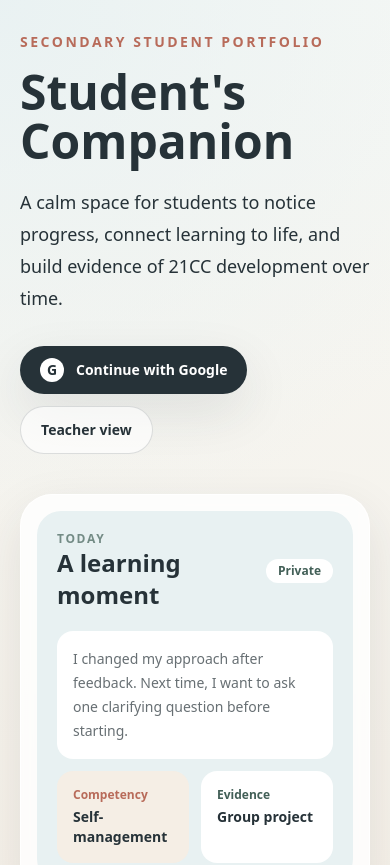
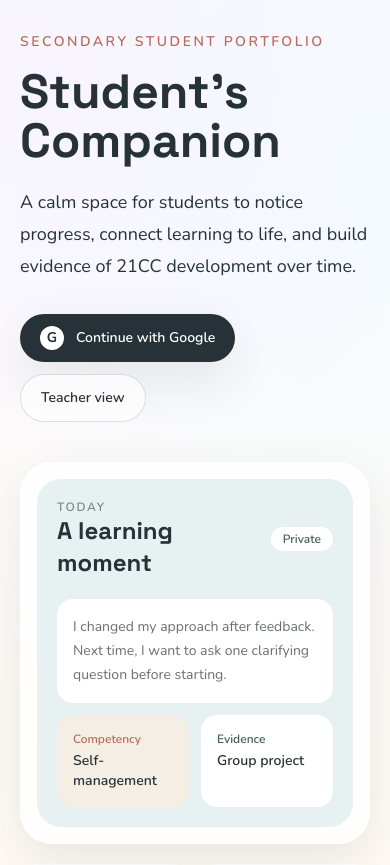
Before and after one commit to victorgyx-byte/quiet-portfolio, a Next.js app: page / in a window 390 px wide. Shown: the top 865 px of the page. Built offline with nearby package versions, Linux system fonts and the light colour scheme; no server answers.

Commit message:
Youth refresh v1: friendlier typography, softer visuals, and teen-oriented tone

```diff
--- a/app/globals.css
+++ b/app/globals.css
@@ -5,6 +5,13 @@
 :root {
   color: #263238;
   background: #f6f8f5;
+  --bg-1: #f7f4ff;
+  --bg-2: #f2fbff;
+  --bg-3: #fffaf2;
+  --ink: #23323a;
+  --accent: #ff6f61;
+  --accent-2: #4e7cff;
+  --accent-3: #18b08e;
 }
 
 * {
@@ -13,9 +20,18 @@
 
 body {
   min-height: 100vh;
+  font-family: var(--font-body), ui-sans-serif, system-ui, sans-serif;
   background:
-    radial-gradient(circle at top left, rgba(232, 241, 242, 0.9), transparent 34rem),
-    linear-gradient(180deg, #f6f8f5 0%, #f5eee5 100%);
+    radial-gradient(circle at 12% 8%, var(--bg-1) 0%, transparent 28rem),
+    radial-gradient(circle at 92% 16%, var(--bg-2) 0%, transparent 28rem),
+    linear-gradient(180deg, #fcfcfe 0%, var(--bg-3) 100%);
+}
+
+h1,
+h2,
+h3,
+h4 {
+  font-family: var(--font-display), ui-sans-serif, system-ui, sans-serif;
 }
 
 button,
@@ -33,16 +49,19 @@ select {
   min-height: 48px;
   width: 100%;
   border-radius: 16px;
-  background: #263238;
+  background: linear-gradient(135deg, #2a3942 0%, #35515e 100%);
   padding: 12px 16px;
   font-size: 0.925rem;
   font-weight: 700;
   color: #ffffff;
-  transition: background 160ms ease;
+  transition:
+    background 160ms ease,
+    transform 160ms ease;
 }
 
 .btn-primary:hover {
-  background: #425f57;
+  transform: translateY(-1px);
+  background: linear-gradient(135deg, #304650 0%, #3e6070 100%);
 }
 
 .btn-secondary {
@@ -67,3 +86,9 @@ select {
   font-weight: 700;
   color: rgba(38, 50, 56, 0.68);
 }
+
+.glass-card {
+  border: 1px solid rgba(255, 255, 255, 0.85);
+  background: rgba(255, 255, 255, 0.82);
+  backdrop-filter: blur(10px);
+}
--- a/app/layout.tsx
+++ b/app/layout.tsx
@@ -1,6 +1,17 @@
 import type { Metadata } from "next";
+import { Nunito, Space_Grotesk } from "next/font/google";
 import "./globals.css";
 import { AuthProvider } from "@/components/auth-provider";
+
+const nunito = Nunito({
+  subsets: ["latin"],
+  variable: "--font-body"
+});
+
+const spaceGrotesk = Space_Grotesk({
+  subsets: ["latin"],
+  variable: "--font-display"
+});
 
 export const metadata: Metadata = {
   title: "Student's Companion",
@@ -14,7 +25,7 @@ export default function RootLayout({
 }>) {
   return (
     <html lang="en">
-      <body>
+      <body className={`${nunito.variable} ${spaceGrotesk.variable}`}>
         <AuthProvider>{children}</AuthProvider>
       </body>
     </html>
--- a/components/reflection-form.tsx
+++ b/components/reflection-form.tsx
@@ -156,7 +156,7 @@ export function ReflectionForm() {
   return (
     <form
       onSubmit={handleSave}
-      className="rounded-3xl border border-white/80 bg-white/88 p-4 shadow-soft backdrop-blur sm:p-5"
+      className="glass-card rounded-3xl p-4 shadow-soft sm:p-5"
     >
       <div className="mb-4 flex items-center justify-between">
         <p className="text-xs font-semibold uppercase tracking-[0.14em] text-ink/50">
@@ -178,7 +178,7 @@ export function ReflectionForm() {
         <div className="space-y-4">
           <h2 className="text-2xl font-bold text-ink">Saved to timeline</h2>
           <p className="text-sm leading-6 text-ink/68">
-            Your reflection has been captured successfully.
+            Nice one. Your moment is now part of your growth story.
           </p>
           <div className="grid gap-2 sm:grid-cols-2">
             <Link
@@ -220,7 +220,7 @@ export function ReflectionForm() {
               </label>
 
               <label className="block">
-                <span className="text-sm font-semibold text-ink">Photo (optional)</span>
+                <span className="text-sm font-semibold text-ink">Photo drop (optional)</span>
                 <input
                   type="file"
                   accept="image/*"
@@ -269,7 +269,7 @@ export function ReflectionForm() {
                   What made this important?
                 </h2>
                 <p className="mt-1 text-sm leading-6 text-ink/62">
-                  What did you notice, what helped, what can you do from here?
+                  What did you notice, what helped, and what might you do next?
                 </p>
               </div>
               <textarea
@@ -312,7 +312,7 @@ export function ReflectionForm() {
                   What kind of growth does this show?
                 </h2>
                 <p className="mt-1 text-sm leading-6 text-ink/62">
-                  Choose one that feels closest, then pick context.
+                  Pick the one that fits best, then choose context.
                 </p>
               </div>
 
@@ -380,7 +380,7 @@ export function ReflectionForm() {
               <div>
                 <h2 className="text-xl font-bold text-ink sm:text-2xl">Who should see this?</h2>
                 <p className="mt-1 text-sm leading-6 text-ink/62">
-                  Sharing with teachers can help you get feedback and guidance. You can
+                  Sharing with teachers can help you get ideas and guidance. You can
                   keep this private if you prefer.
                 </p>
               </div>
--- a/components/reflection-timeline.tsx
+++ b/components/reflection-timeline.tsx
@@ -31,11 +31,11 @@ export function ReflectionTimeline() {
   }, [user]);
 
   return (
-    <section className="rounded-3xl border border-white/80 bg-white/70 p-4 shadow-soft backdrop-blur sm:p-5">
+    <section className="glass-card rounded-3xl p-4 shadow-soft sm:p-5">
       <div className="flex items-end justify-between gap-3">
         <div>
           <h2 className="text-xl font-bold text-ink sm:text-2xl">Timeline</h2>
-          <p className="mt-1 text-sm text-ink/62">Your reflection feed in reverse order.</p>
+          <p className="mt-1 text-sm text-ink/62">Your moments, newest first.</p>
         </div>
         <span className="rounded-full bg-white px-3 py-1 text-xs font-semibold text-ink/60">
           {reflections.length} saved
@@ -58,7 +58,7 @@ export function ReflectionTimeline() {
         {reflections.map(reflection => (
           <article
             key={reflection.id}
-            className="overflow-hidden rounded-2xl border border-ink/10 bg-white"
+            className="overflow-hidden rounded-2xl border border-ink/10 bg-white shadow-[0_8px_24px_rgba(35,50,58,0.06)]"
           >
             {reflection.images?.length ? (
               <div className="grid grid-cols-2 gap-[1px] bg-ink/10 sm:grid-cols-3">
@@ -82,13 +82,13 @@ export function ReflectionTimeline() {
             ) : null}
             <div className="p-4">
               <div className="flex flex-wrap items-center gap-2">
-                <span className="rounded-full bg-skywash px-3 py-1 text-xs font-semibold text-moss">
+                <span className="rounded-full bg-[#eef3ff] px-3 py-1 text-xs font-semibold text-[#395cc7]">
                   {reflection.competency}
                 </span>
-                <span className="rounded-full bg-oat px-3 py-1 text-xs font-semibold text-clay">
+                <span className="rounded-full bg-[#fff3e9] px-3 py-1 text-xs font-semibold text-[#bc664f]">
                   {reflection.category}
                 </span>
-                <span className="rounded-full bg-mist px-3 py-1 text-xs font-semibold text-ink/56">
+                <span className="rounded-full bg-[#f4f8fb] px-3 py-1 text-xs font-semibold text-ink/56">
                   {reflection.visibility === "private" ? "Private" : "Shared"}
                 </span>
               </div>
--- a/components/student-dashboard.tsx
+++ b/components/student-dashboard.tsx
@@ -9,14 +9,24 @@ export function StudentDashboard() {
 
   return (
     <div className="space-y-4">
-      <section className="rounded-3xl bg-ink p-5 text-white shadow-soft">
-        <p className="text-xs font-semibold uppercase tracking-[0.16em] text-white/55">
-          Reflection Space
+      <section className="glass-card rounded-3xl p-5 shadow-soft">
+        <p className="text-xs font-semibold uppercase tracking-[0.14em] text-ink/45">
+          Your Space
         </p>
-        <h1 className="mt-2 text-2xl font-bold sm:text-3xl">Hi {firstName}, what shifted today?</h1>
-        <p className="mt-2 max-w-2xl text-sm leading-6 text-white/72">
-          Add one short reflection. Keep it private, or share when you are ready.
+        <h1 className="mt-2 text-2xl font-bold text-ink sm:text-3xl">
+          Hey {firstName}, what stuck with you today?
+        </h1>
+        <p className="mt-2 max-w-2xl text-sm leading-6 text-ink/68">
+          Snap a quick thought, add context later, and build your story over time.
         </p>
+        <div className="mt-4 flex flex-wrap gap-2">
+          <span className="rounded-full bg-[#eef3ff] px-3 py-1 text-xs font-semibold text-[#395cc7]">
+            Private by default
+          </span>
+          <span className="rounded-full bg-[#ecfff9] px-3 py-1 text-xs font-semibold text-[#177f68]">
+            Feedback when ready
+          </span>
+        </div>
       </section>
       <div id="compose" className="scroll-mt-24">
         <ReflectionForm />
```
